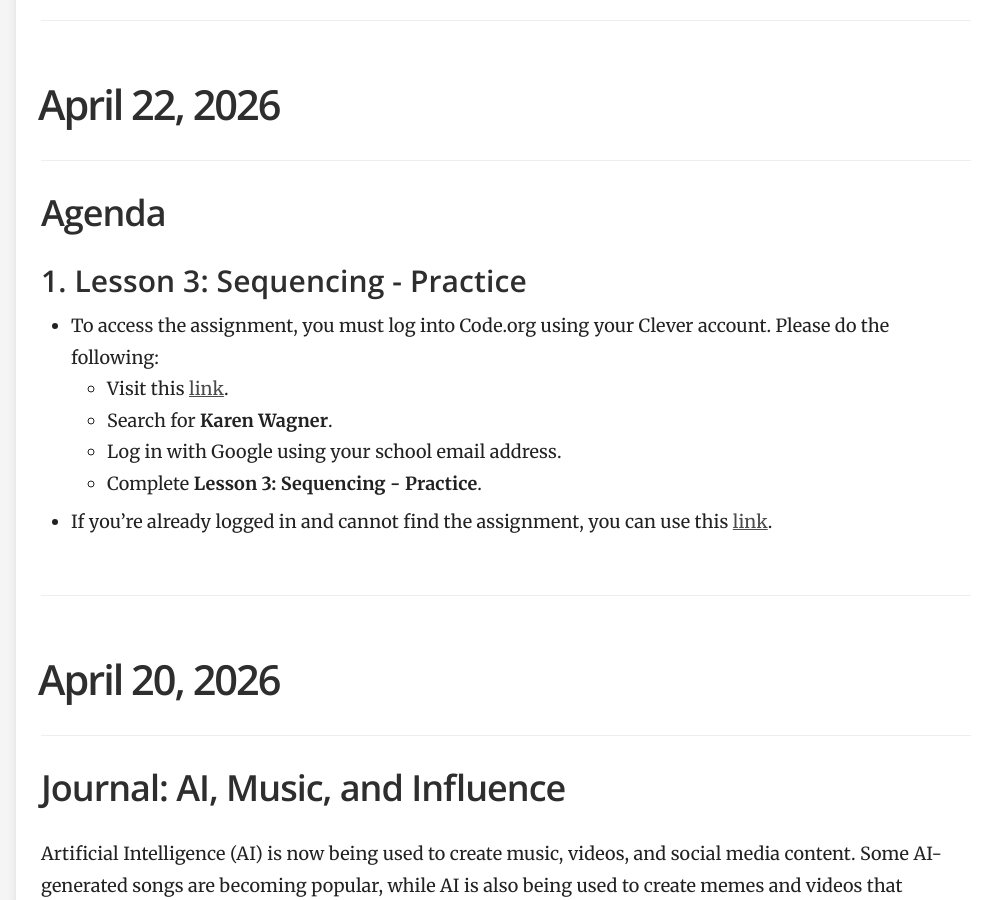
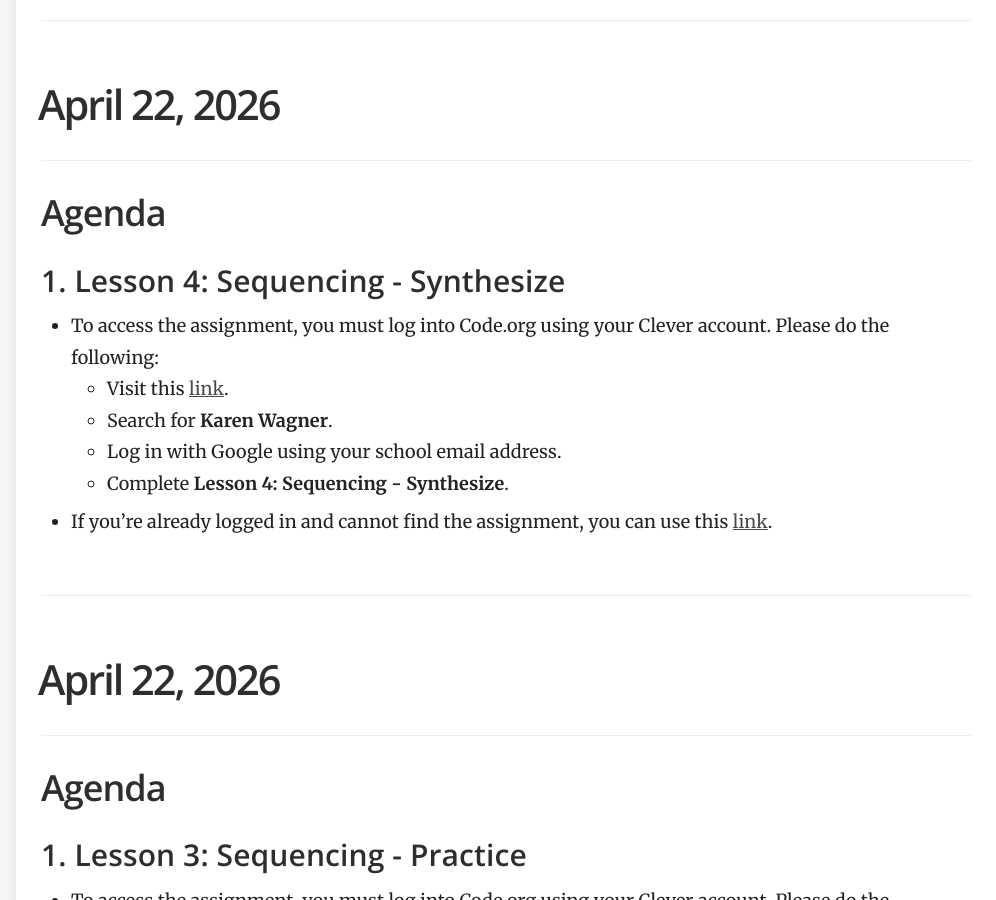
Before and after one commit to mswhitby/classroom, a Jekyll site: the page built from _docs/classes/3rd.md, in a window 1280 px wide and 900 px high, scrolled down 1674 px. Shown: the whole window, without its empty margins (284-1280 px from the left). Built offline with Jekyll 4.4.1, drawn with Linux system fonts in a browser that asks for light colours.

Commit message:
Updated lessons

```diff
--- a/_docs/classes/3rd.md
+++ b/_docs/classes/3rd.md
@@ -136,6 +136,22 @@ order: 2
 
 ## Agenda
 
+### 1. Lesson 4: Sequencing - Synthesize
+
+- To access the assignment, you must log into Code.org using your Clever account. Please do the following:
+    - Visit this [link](https://clever.com/oauth/district-picker?client_id=2f27405716644a951b23&redirect_uri=https%3A%2F%2Fstudio.code.org%2Fusers%2Fauth%2Fclever%2Fcallback&response_type=code&state=ede33ff61289cf32708a0f54079cdd23e31d0b0a02b0e0e8).
+    - Search for **Karen Wagner**.
+    - Log in with Google using your school email address.
+    - Complete **Lesson 4: Sequencing - Synthesize**.
+
+- If you're already logged in and cannot find the assignment, you can use this [link](https://studio.code.org/courses/programming-with-music-lab-2025/units/1/lessons/4/levels/1).
+
+----
+
+# April 22, 2026
+
+## Agenda
+
 ### 1. Lesson 3: Sequencing - Practice
 
 - To access the assignment, you must log into Code.org using your Clever account. Please do the following:
```
